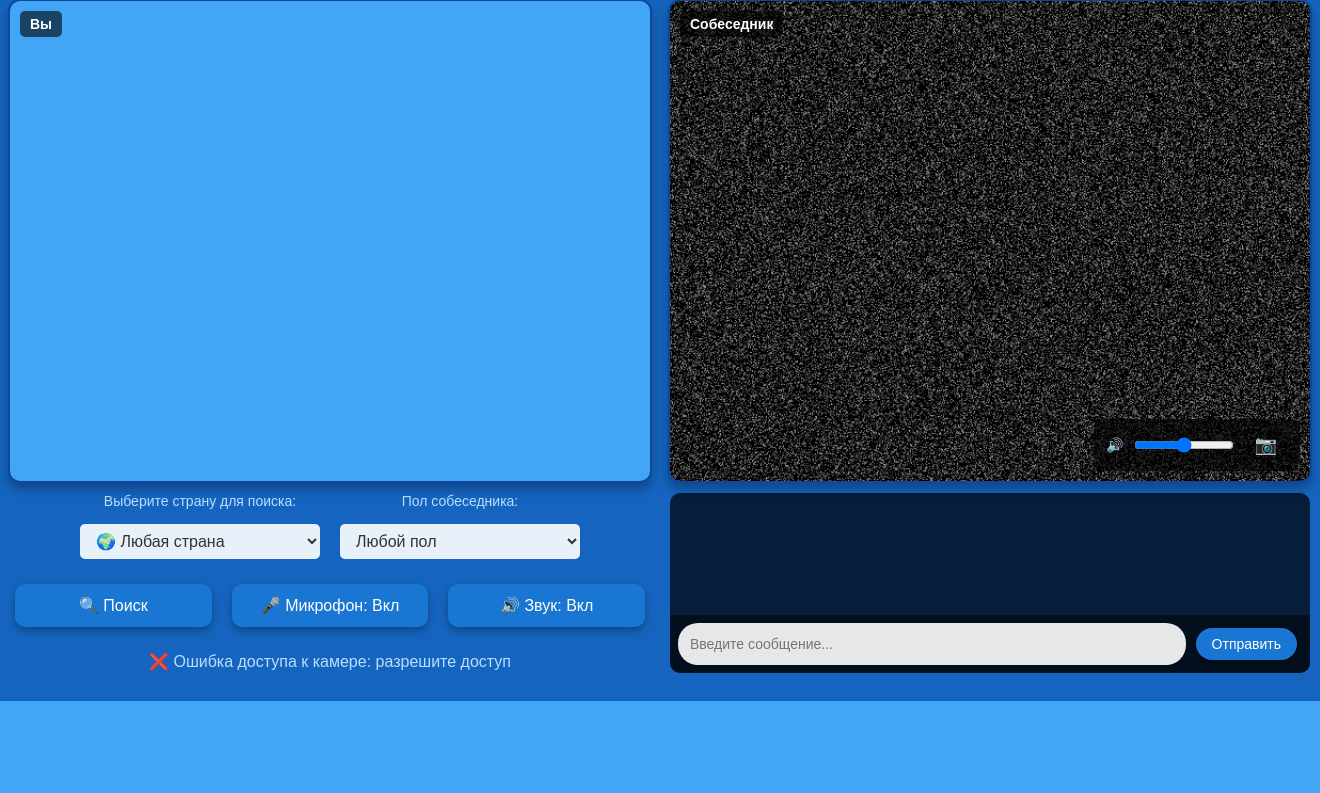
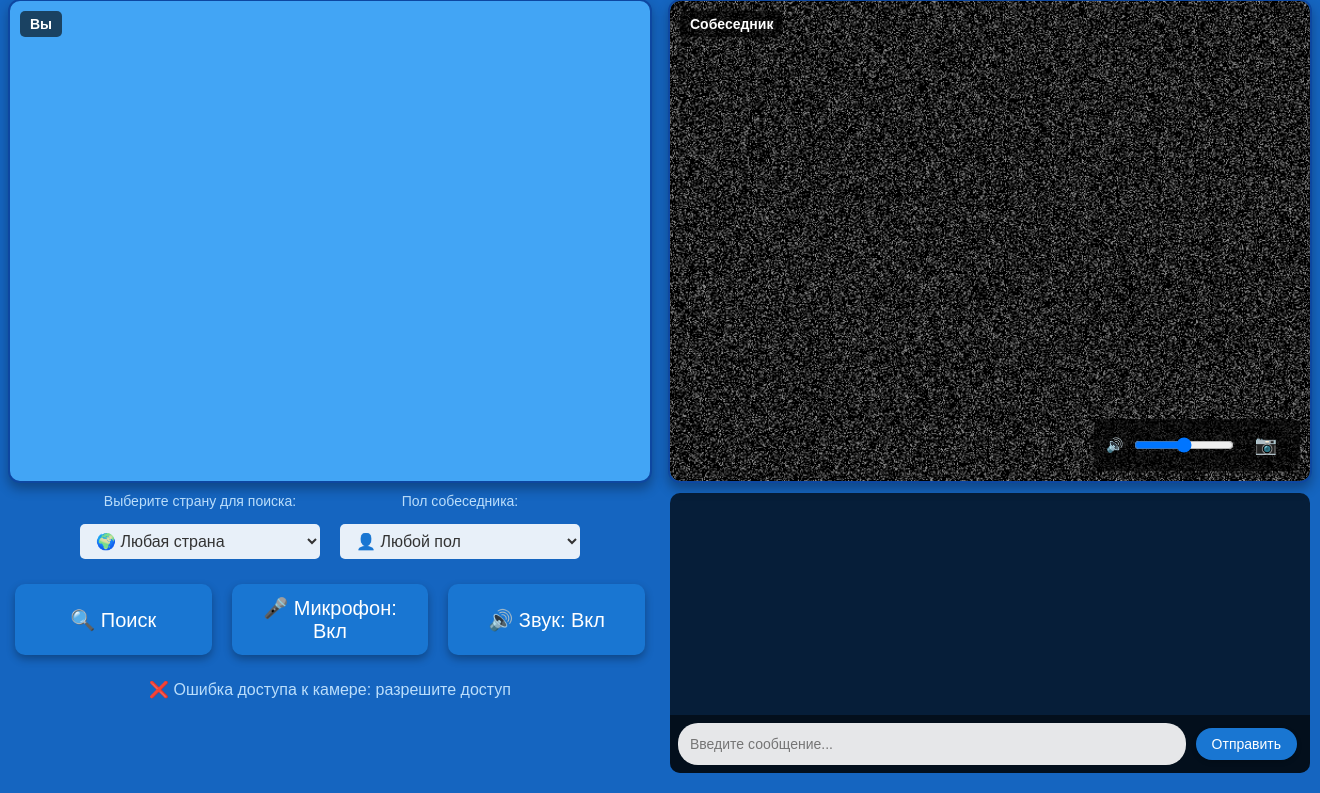
Before and after one commit to MasterFatum/VanTeleBridge, a Flask app: page / in a window 1320 px wide. Shown: the part 151-944 px from the top of the page. Before the commit the page ends 852 px from the top, so only its background shows below. Run offline with Flask 3, Linux system fonts and the light colour scheme; some libraries are stand-ins or nearby versions.

Commit message:
Easy Deface

```diff
--- a/templates/chat.html
+++ b/templates/chat.html
@@ -228,7 +228,7 @@
             box-shadow: 0 0 0 2px #4fc3f7;
         }
         .controls-under-video {
-            margin: 10px auto;
+            margin: 20px auto;
             max-width: 640px;
             display: flex;
             flex-direction: column;
@@ -244,7 +244,7 @@
         }
         .big-btn {
             padding: 12px 20px;
-            font-size: 16px;
+            font-size: 20px;
             width: 200px;
             border-radius: 10px;
             box-shadow: 0 4px 8px rgba(0,0,0,0.3);
@@ -252,7 +252,7 @@
         .chat-container {
             width: 100%;
             max-width: 640px;
-            height: 180px;
+            height: 280px;
             background-color: rgba(0, 0, 0, 0.7);
             border-radius: 10px;
             display: flex;
@@ -422,7 +422,7 @@
                     </div>
                 </div>
                 <div class="controls-row">
-                    <button onclick="toggleSearch()" id="findButton" class="btn-default big-btn" data-i18n="search">🔍 Поиск собеседника</button>
+                    <button onclick="toggleSearch()" id="findButton" class="btn-default big-btn" data-i18n="search">🔍 Поиск</button>
                     <button onclick="toggleMicrophone()" id="micButton" class="btn-default big-btn" data-i18n="micOn">🎤 Микрофон: Вкл</button>
                     <button onclick="toggleRemoteAudio()" id="audioButton" class="btn-default big-btn" data-i18n="soundOn">🔊 Звук: Вкл</button>
                     <button onclick="hangup()" id="hangupButton" class="btn-danger big-btn" style="display: none;" data-i18n="hangup">📞 Завершить</button>
@@ -509,13 +509,13 @@
                 soundOn: "🔊 Звук: Вкл",
                 soundOff: "🔇 Звук: Выкл",
                 hangup: "📞 Завершить",
-                cameraReady: "🎥 Камера включена. Нажмите «Поиск собеседника», чтобы начать.",
+                cameraReady: "🎥 Камера включена. Нажмите «Поиск», чтобы начать.",
                 cameraWaiting: "🎥 Разрешите доступ к камере и микрофону...",
                 cameraError: "❌ Ошибка доступа к камере: разрешите доступ",
                 cameraPermission: "❌ Сначала разрешите доступ к камере!",
                 searching: "Поиск собеседника",
                 found: "✅ Собеседник найден!",
-                disconnected: "👋 Собеседник отключён. Нажмите «Поиск собеседника» для нового поиска.",
+                disconnected: "👋 Собеседник отключён. Нажмите «Поиск» для нового поиска.",
                 partnerDisconnected: "⚠️ Собеседник отключился.",
                 searchStopped: "🔍 Поиск остановлен.",
                 timeExpired: "⏰ Время разговора истекло. Поиск нового собеседника...",
@@ -525,9 +525,9 @@
                 countryLabel: "Выберите страну для поиска:",
                 genderLabel: "Пол собеседника:",
                 countryAny: "🌍 Любая страна",
-                genderAny: "Любой пол",
-                genderMale: "Мужчина",
-                genderFemale: "Женщина",
+                genderAny: "👤 Любой пол",
+                genderMale: "👨 Мужчина",
+                genderFemale: "👩 Женщина",
                 chatPlaceholder: "Введите сообщение...",
                 send: "Отправить"
             },
```
